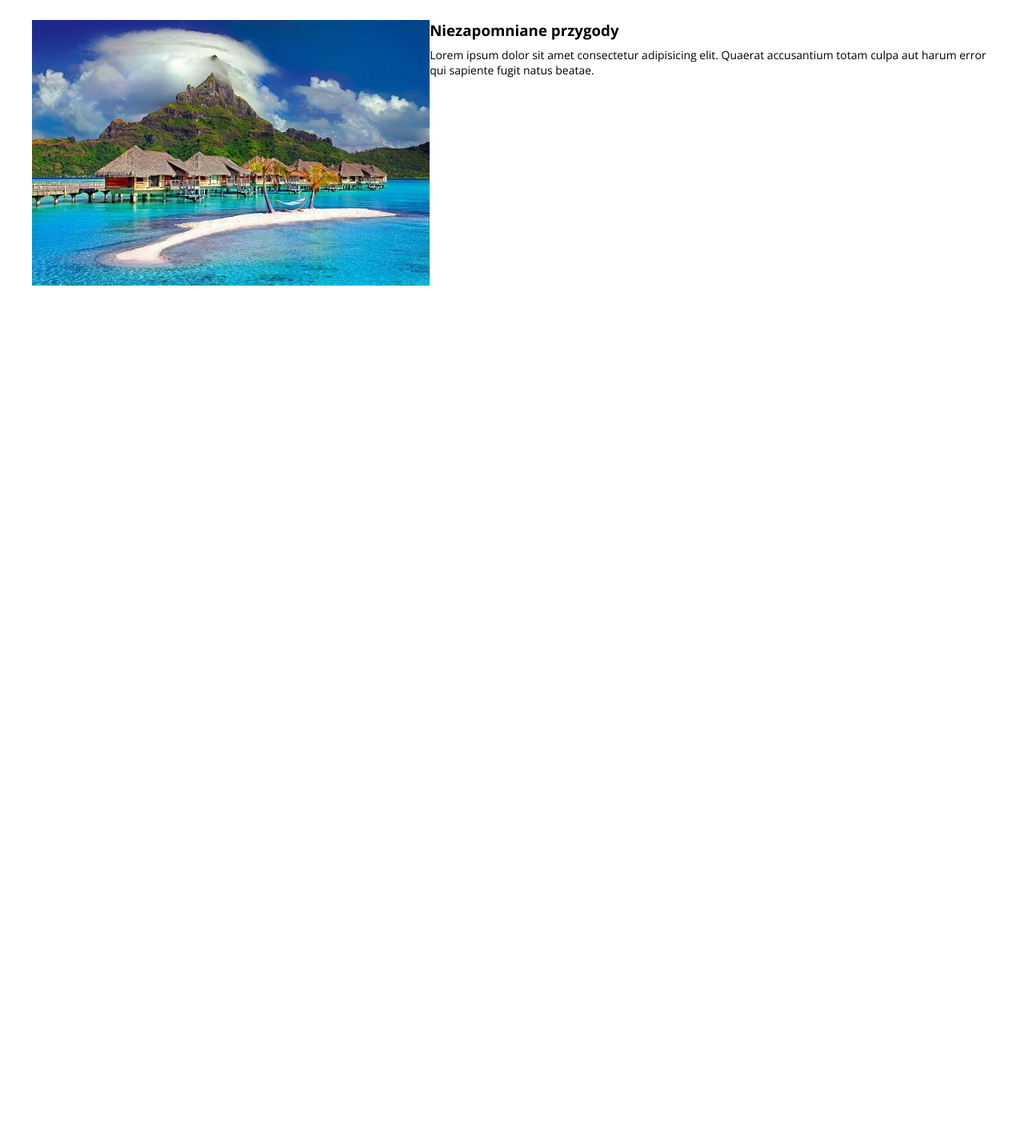
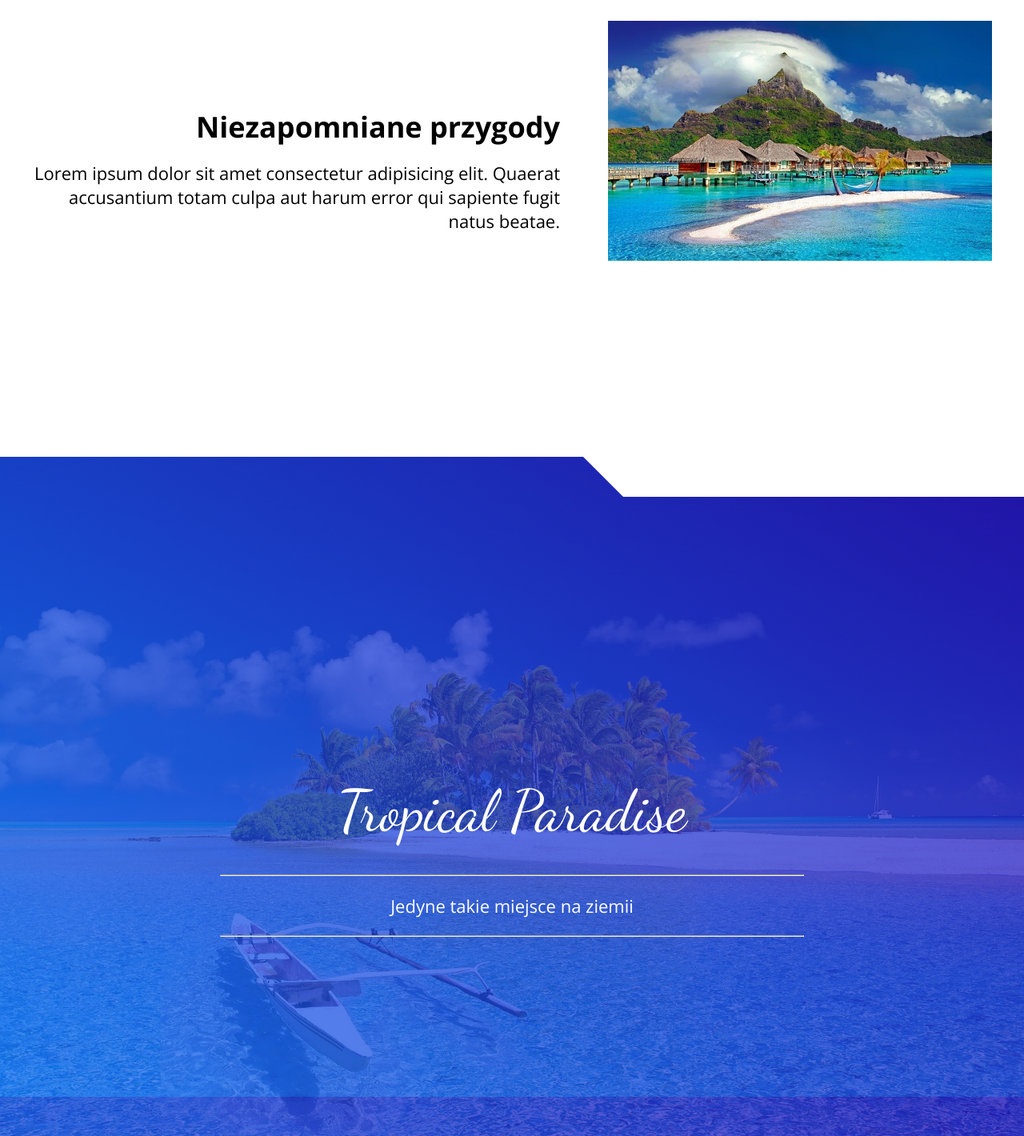
Before and after one commit to Draxawox/Tropical-Paradise-Site, a plain HTML site: page index.html in a window 1280 px wide. Shown: the part 1280-2700 px from the top of the page at 80% size. Before the commit the page ends 1850 px from the top, so only its background shows below. Drawn offline with nearby package versions, Linux system fonts and the light colour scheme.

Commit message:
hero-img added

```diff
--- a/index.html
+++ b/index.html
@@ -74,13 +74,24 @@
                             <h3 class="dreams__title">Niezapomniane przygody</h3>
                             <p class="dreams__text">Lorem ipsum dolor sit amet consectetur adipisicing elit. Quaerat accusantium totam culpa aut harum error qui sapiente fugit natus beatae.</p>
                         </div>
+                    </div>
+                </div>
+            </section>
+
+			<section class="hero-img section">
+				<div class="white-block white-block-right"></div>
+				<div class="white-block white-block-left"></div>
+				<p class="hero-img__title">Tropical Paradise</p>
+				<hr>
+				<p class="hero-img__text">Jedyne takie miejsce na ziemii</p>
+				<hr>
+
+			</section>
 
 
-                    </div>
-                </div>
 
 
-            </section>
+
         </main>
 
 		<script src="./js/main.js"></script>
--- a/sass/style.scss
+++ b/sass/style.scss
@@ -192,6 +192,29 @@ body {
     }
 }
 
+
+// HERO-IMG
+
+.hero-img {
+	position: relative;
+	padding: 10em 2em;
+
+	@include heroImages('../img/hero/heroS.jpg');
+	text-align: center;
+	color: $pure-white;
+	overflow: hidden;
+
+	&__title {
+		font-family: 'Dancing Script', cursive;
+		font-size: 4.8rem;
+		margin-bottom: 0.5em;
+	}
+
+	&__text {
+		padding: 1em 0;
+	}
+}
+
 // MEDIA
 
 @media (min-width:576px) {
@@ -200,10 +223,27 @@ body {
             flex-direction: row;
             justify-content: space-between;
 
-            &-box {
+            &-text {
+                width: 55%;
 
+				&--right {
+					text-align: right;
+				}
             }
+
+			&-img {
+				width: 40%;
+
+				&--right {
+					order: 1;
+				}
+			}
         }
+
+		&__img {
+			margin-bottom: 0;
+			max-height: 300px;
+		}
     }
 }
 
@@ -225,6 +265,25 @@ body {
 			font-size: 1.6rem;
 		}
 	}
+
+	.dreams {
+		&__text {
+			font-size: 1rem;
+		}
+	}
+
+	.hero-img {
+		padding: 30rem 2em;
+
+		hr {
+			margin: 0 auto;
+			width: 70%;
+		}
+
+		&__text {
+			font-size: 2.2rem;
+		}
+	}
 }
 
 @media (min-width: 992px) {
@@ -240,4 +299,45 @@ body {
 			font-size: 10rem;
 		}
 	}
+
+	.nav {
+		&__item {
+			font-size: 4.8rem;
+		}
+	}
+
+	.dreams {
+		&__box {
+			margin: 5em 0;
+
+			&-text {
+				display: flex;
+				flex-direction: column;
+				justify-content: flex-end;
+				margin-bottom: 2.5em;
+			}
+		}
+
+		&__title {
+			font-size: 3.6rem;
+		}
+
+		&__text {
+			font-size: 2.2rem;
+		}
+	}
+
+	.hero-img {
+		padding: 40rem 2em;
+		background-image: $blue-gradient, url('../img/hero/heroL.jpg');
+
+		&__title {
+			font-size: 7.2rem;
+		}
+
+		hr {
+			width: 60%;
+			max-width: 900px;
+		}
+	}
 }
```
Also changed, not shown: css/style.css, img/hero/heroL.jpg (added), img/hero/heroS.jpg (added), 1 other file.
